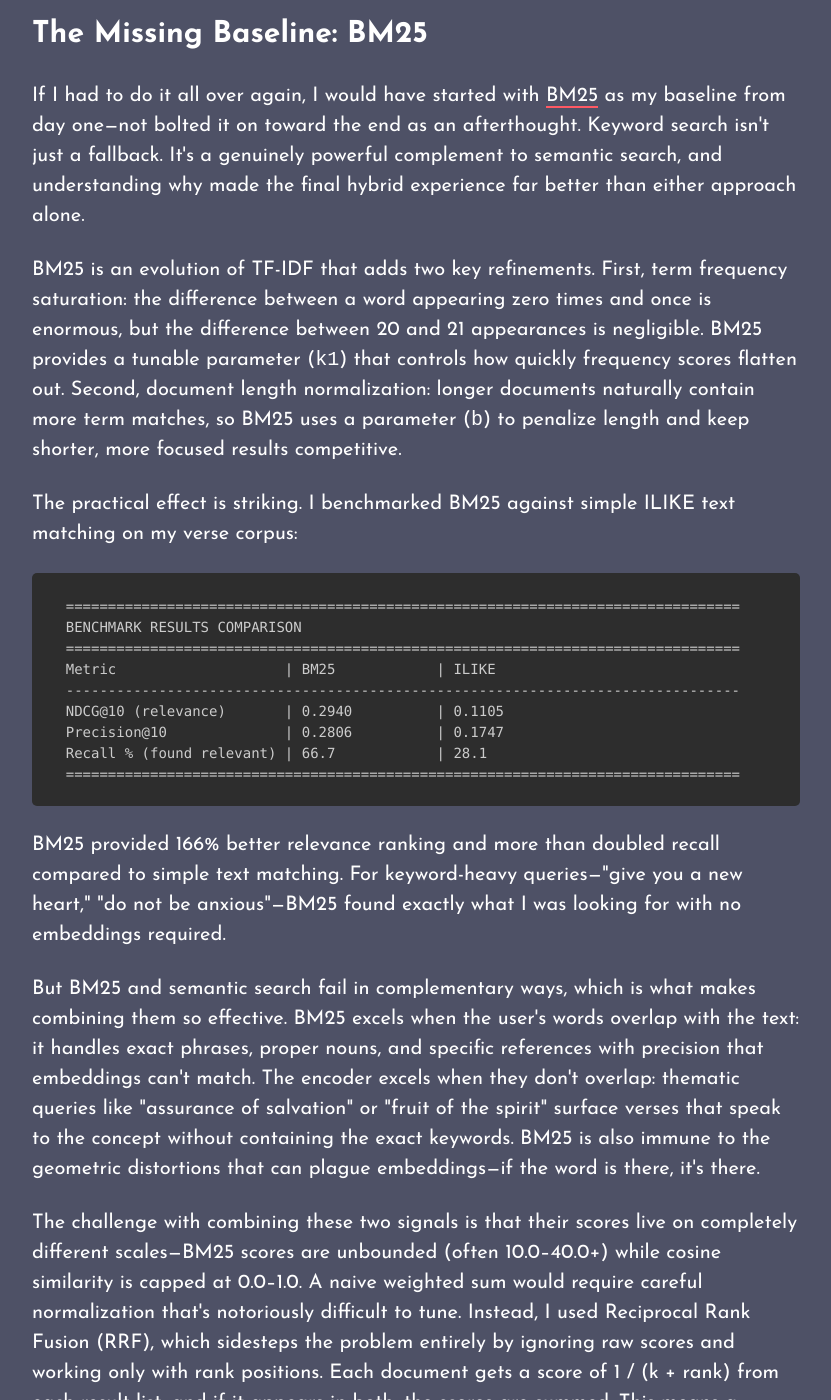
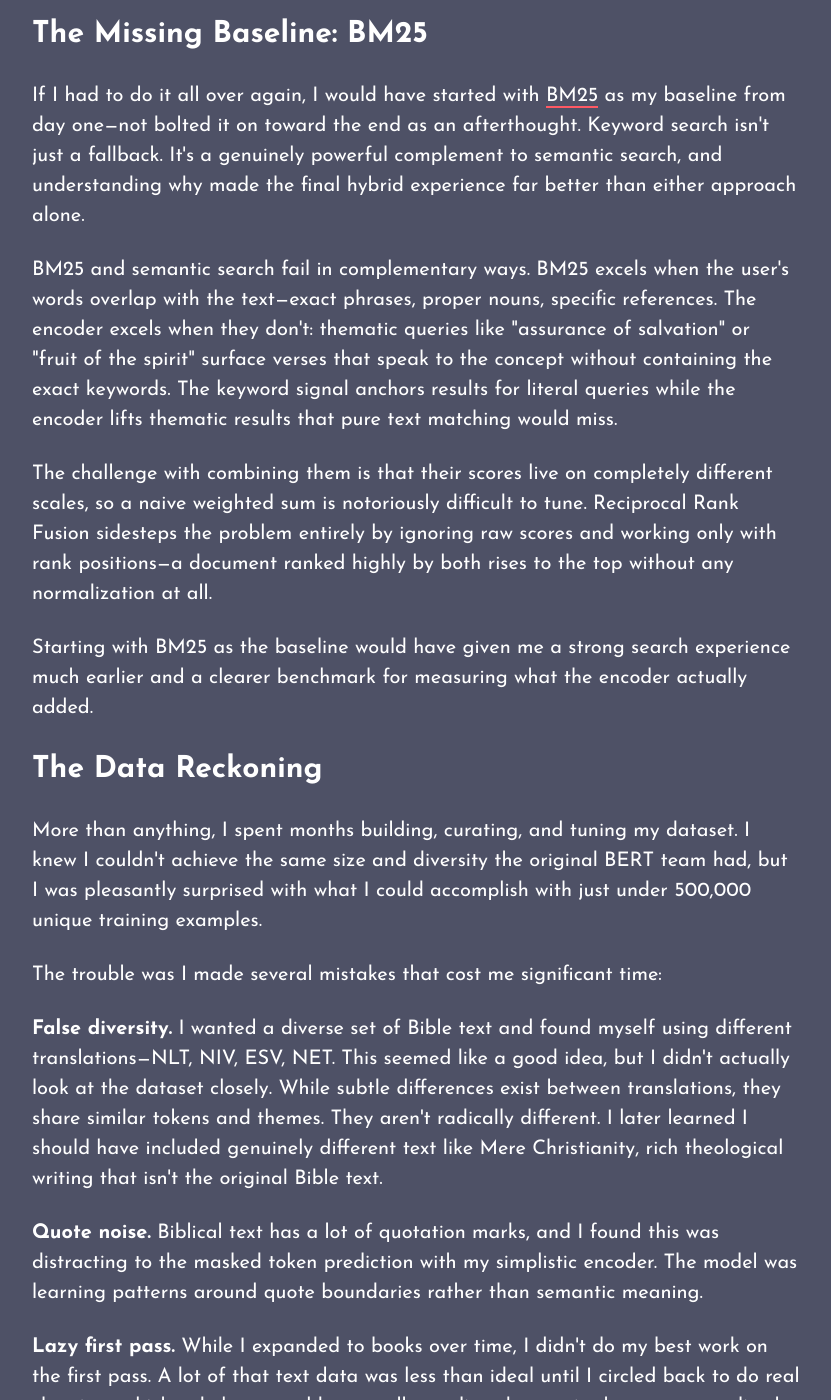
Before and after one commit to toranb/toranb.github.io, a Jekyll site: the page built from _posts/2025-06-22-bert-from-scratch-with-nx.html, in a window 1280 px wide and 1400 px high, scrolled down 10984 px. Shown: the whole window, without its empty margins (224-1055 px from the left). Built offline with Jekyll 4.4.1, drawn with Linux system fonts in a browser that asks for light colours; Markdown is read by kramdown in place of the engine named in the settings; some of the changed text lies outside the part shown.

Commit message:
shrink the bm25 section of the encoder blog

```diff
--- a/_posts/2025-06-22-bert-from-scratch-with-nx.html
+++ b/_posts/2025-06-22-bert-from-scratch-with-nx.html
@@ -223,31 +223,11 @@ categories: blog archive
 
 <p>If I had to do it all over again, I would have started with <a href="/blog/archive/2025/08/16/building-keyword-search-in-postgres/">BM25</a> as my baseline from day one—not bolted it on toward the end as an afterthought. Keyword search isn't just a fallback. It's a genuinely powerful complement to semantic search, and understanding why made the final hybrid experience far better than either approach alone.</p>
 
-<p>BM25 is an evolution of TF-IDF that adds two key refinements. First, term frequency saturation: the difference between a word appearing zero times and once is enormous, but the difference between 20 and 21 appearances is negligible. BM25 provides a tunable parameter (<code>k1</code>) that controls how quickly frequency scores flatten out. Second, document length normalization: longer documents naturally contain more term matches, so BM25 uses a parameter (<code>b</code>) to penalize length and keep shorter, more focused results competitive.</p>
+<p>BM25 and semantic search fail in complementary ways. BM25 excels when the user's words overlap with the text—exact phrases, proper nouns, specific references. The encoder excels when they don't: thematic queries like "assurance of salvation" or "fruit of the spirit" surface verses that speak to the concept without containing the exact keywords. The keyword signal anchors results for literal queries while the encoder lifts thematic results that pure text matching would miss.</p>
 
-<p>The practical effect is striking. I benchmarked BM25 against simple ILIKE text matching on my verse corpus:</p>
+<p>The challenge with combining them is that their scores live on completely different scales, so a naive weighted sum is notoriously difficult to tune. Reciprocal Rank Fusion sidesteps the problem entirely by ignoring raw scores and working only with rank positions—a document ranked highly by both rises to the top without any normalization at all.</p>
 
-<div class="highlight" data-language="elixir">
-  <pre class="language-elixir">
-    <code class="language-elixir">================================================================================</code>
-    <code class="language-elixir">BENCHMARK RESULTS COMPARISON</code>
-    <code class="language-elixir">================================================================================</code>
-    <code class="language-elixir">Metric                    | BM25            | ILIKE</code>
-    <code class="language-elixir">--------------------------------------------------------------------------------</code>
-    <code class="language-elixir">NDCG@10 (relevance)       | 0.2940          | 0.1105</code>
-    <code class="language-elixir">Precision@10              | 0.2806          | 0.1747</code>
-    <code class="language-elixir">Recall % (found relevant) | 66.7            | 28.1</code>
-    <code class="language-elixir">================================================================================</code>
-  </pre>
-</div>
-
-<p>BM25 provided 166% better relevance ranking and more than doubled recall compared to simple text matching. For keyword-heavy queries—"give you a new heart," "do not be anxious"—BM25 found exactly what I was looking for with no embeddings required.</p>
-
-<p>But BM25 and semantic search fail in complementary ways, which is what makes combining them so effective. BM25 excels when the user's words overlap with the text: it handles exact phrases, proper nouns, and specific references with precision that embeddings can't match. The encoder excels when they don't overlap: thematic queries like "assurance of salvation" or "fruit of the spirit" surface verses that speak to the concept without containing the exact keywords. BM25 is also immune to the geometric distortions that can plague embeddings—if the word is there, it's there.</p>
-
-<p>The challenge with combining these two signals is that their scores live on completely different scales—BM25 scores are unbounded (often 10.0–40.0+) while cosine similarity is capped at 0.0–1.0. A naive weighted sum would require careful normalization that's notoriously difficult to tune. Instead, I used Reciprocal Rank Fusion (RRF), which sidesteps the problem entirely by ignoring raw scores and working only with rank positions. Each document gets a score of 1 / (k + rank) from each result list, and if it appears in both, the scores are summed. This means a document ranked highly by both BM25 and the encoder rises to the top without any score normalization at all.</p>
-
-<p>The keyword signal anchors results for literal queries while the encoder lifts thematic results that pure text matching would miss. Starting with BM25 as the baseline would have given me a strong search experience much earlier and a clearer benchmark for measuring what the encoder actually added.</p>
+<p>Starting with BM25 as the baseline would have given me a strong search experience much earlier and a clearer benchmark for measuring what the encoder actually added.</p>
 
 <h2>The Data Reckoning</h2>
 
```
